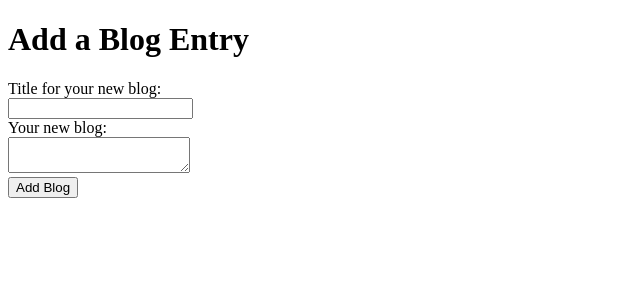
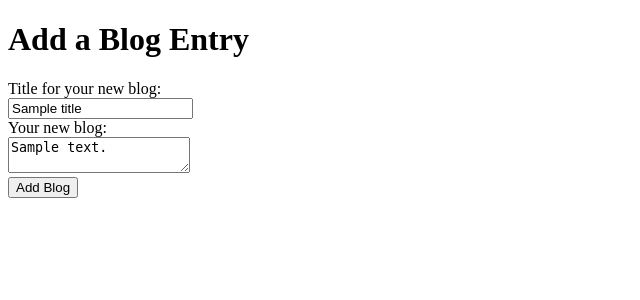
Before and after one commit to stevepichardo/blogz, a Flask app: template templates/newpost.html in a window 1280 px wide. Shown: the top 300 px of the page, without its empty margins (0-640 px from the left). Run offline with Flask 2, Linux system fonts and the light colour scheme; the template is opened without the code that fills it: most values are stand-ins (such as "Sample title", 1, 10 or a date in 2020).

Commit message:
finished project

```diff
--- a/main.py
+++ b/main.py
@@ -21,8 +21,9 @@ class Blog(db.Model):
 
 @app.route('/blog')
 def index():
-    if request.args.get('id'):
-        blog_id = int(request.args.get('id'))
+    blog_id = request.args.get('id')
+    if blog_id:
+        blog_id = int(blog_id)
         blog = Blog.query.get(blog_id)
         return render_template('singlepost.html', blog=blog)
 
@@ -31,6 +32,8 @@ def index():
 
 @app.route('/newpost', methods=['POST','GET'])
 def newpost():
+    body = ''
+    title = ''
     if request.method == 'POST':
         title = request.form['title']
         body = request.form['body']
@@ -45,8 +48,8 @@ def newpost():
             blog = Blog(title, body)
             db.session.add(blog)
             db.session.commit()
-            return redirect('/blog')
-    return render_template('newpost.html')
+            return redirect('/blog?id={0}'.format(blog.id))
+    return render_template('newpost.html', body=body, title=title)
 
 if __name__ == '__main__':
     app.run()
--- a/templates/base.html
+++ b/templates/base.html
@@ -9,6 +9,8 @@
         </style>
     </head>
 <body>
+    {% block title %}
+    {% endblock %}
 
     {% with messages = get_flashed_messages(with_categories=True) %}
         <ul>
--- a/templates/mainpage.html
+++ b/templates/mainpage.html
@@ -1,5 +1,5 @@
 {% extends "base.html" %}
-
+{% block title %}<h1>Build a Blog</h1>{% endblock %}
 {% block content %}
     <span>
         <a href="/blog">Main Blog Page</a>
@@ -8,7 +8,6 @@
         <a href="/newpost">Add a Blog Entry</a>
     </span>
 
-    <h1>Build a Blog</h1>
     {% if bloglist|length == 0 %}
     <p>No blogs yet</p>
     {% else %}
--- a/templates/newpost.html
+++ b/templates/newpost.html
@@ -1,20 +1,20 @@
 {% extends "base.html" %}
+{% block title %}<h1>Add a Blog Entry</h1>{% endblock %}
+{% block content %}
 
-{% block content %}
-<h1>Add a Blog Entry</h1>
 
 
 
 <form action="/newpost" method='post'>
     <label>
         Title for your new blog:
-        <div><input type="text" name='title' style="display:inline-block;"/></div>
+        <div><input type="text" name='title' value="{{title}}" style="display:inline-block;"/></div>
     </label>
 
     <div>
         <label>
             Your new blog:
-            <div><textarea name="body" style="display:inline-block;"></textarea></div>
+            <div><textarea name="body" style="display:inline-block;">{{body}}</textarea></div>
         </label>
         <div><input type="submit" value='Add Blog'/></div>
     </div>
--- a/templates/singlepost.html
+++ b/templates/singlepost.html
@@ -1,6 +1,9 @@
 {% extends "base.html" %}
 
+
+{% block title %}<h1>{{blog.title}}</h1>{% endblock %}
+
 {% block content %}
-<h1>{{blog.title}}</h1>
+<a href="/blog">Main Page</a>
 {{blog.body}}
 {% endblock %}
```
